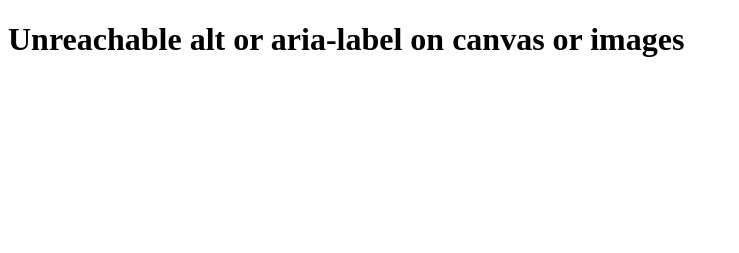
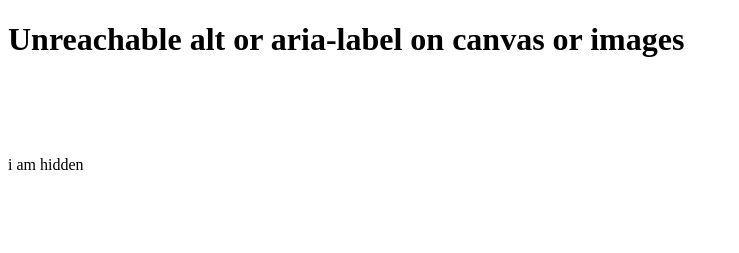
Before and after one commit to uw-ats/jeanem-demos, a plain HTML site: page unreachable-alt/index.html in a window 1280 px wide. Shown: the whole page, without its empty margins (0-739 px from the left). Drawn offline with Linux system fonts and the light colour scheme.

Commit message:
trying out another technique

```diff
--- a/unreachable-alt/index.html
+++ b/unreachable-alt/index.html
@@ -17,6 +17,13 @@
       <canvas role="img" height="60" width="120"
         style="box-sizing: border-box; display: block; height: 60px; width: 120px;">
     </div>
+    <div class="chart-container" role="img" aria-label="Second example">
+      <div aria-hidden="true">
+        <p>i am hidden</p>
+        <canvas role="img" height="60" width="120"
+          style="box-sizing: border-box; display: block; height: 60px; width: 120px;">
+      </div>
+    </div>
   </main>
 
   <script src="scripts.js"></script>
```
